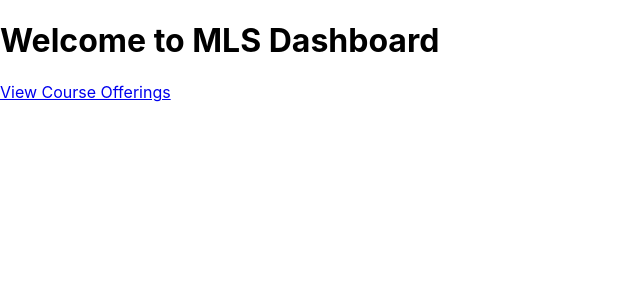
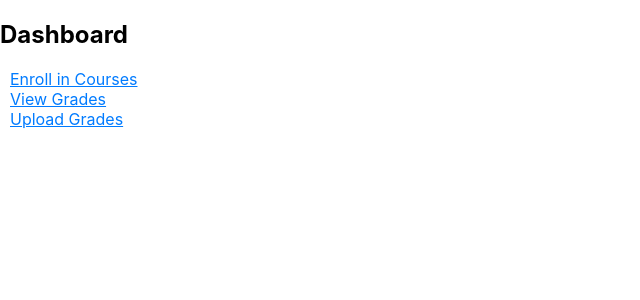
Before and after one commit to GabSantos0929/STDISCM, a React (Create React App) app in the folder frontend/: page / in a window 1280 px wide. Shown: the top 300 px of the page, without its empty margins (0-640 px from the left). Built offline with nearby package versions, Linux system fonts and the light colour scheme; no server answers.

Commit message:
Add files via upload

```diff
--- a/frontend/src/pages/DashboardPage.js
+++ b/frontend/src/pages/DashboardPage.js
@@ -1,69 +1,24 @@
-import React, { useEffect, useState } from "react";
-import { Link, useNavigate } from "react-router-dom";
-import { getToken, getRole, getEmail, storeAuthData } from '../auth/AuthProvider';
+import React from "react";
+import { Link } from "react-router-dom";
 
 function DashboardPage() {
-  const navigate = useNavigate();
-  const [userDetails, setUserDetails] = useState({
-    email: "",
-    role: "",
-  });
-  const [isDataFetched, setIsDataFetched] = useState(false);
+    return (
+        <div>
+            <h2>Dashboard</h2>
 
-  useEffect(() => {
-    const fetchUserData = async () => {
-      try {
-        const response = await fetch("http://localhost:8080/loginSuccess", { credentials: "include" });
-        const data = await response.json();
-
-        if (data.jwt) {
-          storeAuthData(data);
-          setIsDataFetched(true);
-        } else {
-          console.error("Login failed: No token received");
-        }
-        const test = getEmail();
-        console.log(test);
-      } catch (err) {
-        console.error("Login failed:", err);
-      }
-    };
-    fetchUserData();
-  }, [navigate]);
-
-  useEffect(() => {
-    if (isDataFetched) {
-      const token = getToken();
-      if (!token) {
-        console.error("No valid token found!");
-      } else {
-        setUserDetails({
-          email: getEmail(),
-          role: getRole(),
-        });
-      }
-    }
-  }, [isDataFetched]);
-
-  return (
-    <div>
-      <h1>Welcome to MLS Dashboard</h1>
-      <nav>
-        <Link to="/courses">View Course Offerings</Link><br/>
-        {userDetails.role === "Student" && (
-          <>
-            <Link to="/enroll">Enrollment: Add Classes</Link><br/>
-            <Link to="/grades">View Grades</Link><br/>
-          </>
-        )}
-        {userDetails.role === "Professor" && (
-          <>
-            <Link to="/upload-grades">Upload Grades</Link><br/>
-          </>
-        )}
-      </nav>
-    </div>
-  );
+            <Link to="/courses" style={{ margin: "10px", textDecoration: "underline", color: "#007bff" }}>
+                Enroll in Courses
+            </Link>
+            <br />
+            <Link to="/grades" style={{ margin: "10px", textDecoration: "underline", color: "#007bff" }}>
+                View Grades
+            </Link>
+            <br />
+            <Link to="/upload-grades" style={{ margin: "10px", textDecoration: "underline", color: "#007bff" }}>
+                Upload Grades
+            </Link>
+        </div>
+    );
 }
 
 export default DashboardPage;
```
Also changed, not shown: frontend/src/pages/HomePage.js (added, +79 -0 lines).
